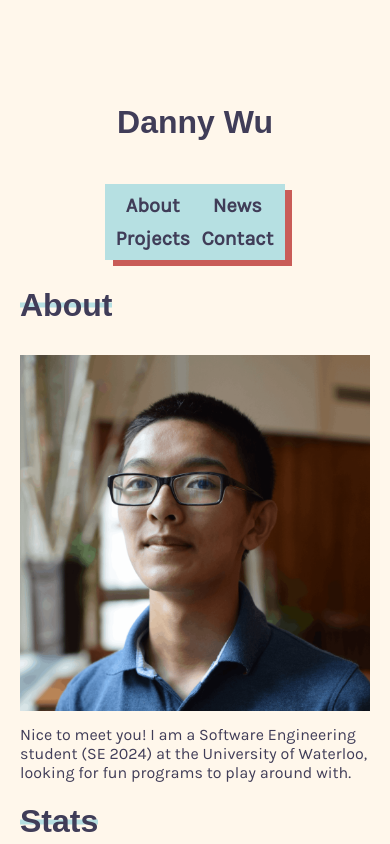
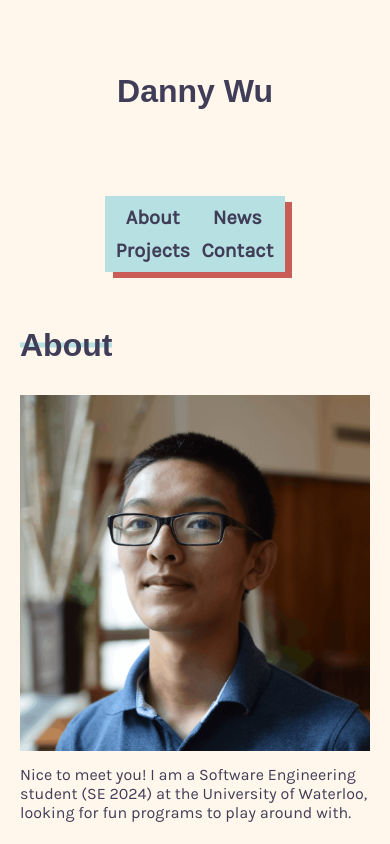
Before and after one commit to dannywuwu/dannywuwu.github.io, a React (Create React App) app: page / in a window 390 px wide. Shown: the top 844 px of the page. Built offline with nearby package versions, Linux system fonts and the light colour scheme.

Commit message:
mobile styles are decent

```diff
--- a/src/Components/About.tsx
+++ b/src/Components/About.tsx
@@ -6,16 +6,6 @@ interface AboutProps {}
 export const About: React.FC<AboutProps> = () => {
   return (
     <div className="about-wrapper">
-      <div className="intro">
-        <h1 className="section-title" id="about">
-          About
-        </h1>
-        <img src="images/dw.png" alt="danny" />
-        <p>
-          Nice to meet you! I am a Software Engineering student (SE 2024) at the
-          University of Waterloo, looking for fun programs to play around with.
-        </p>
-      </div>
       <div className="stats">
         <h1 className="section-title">Stats</h1>
         {/* Coding */}
--- a/src/Components/Intro.tsx
+++ b/src/Components/Intro.tsx
@@ -9,6 +9,16 @@ export const Intro = (props: Props) => {
     <div className="intro-wrapper">
       <h1 id="intro-name">Danny Wu</h1>
       <Navbox></Navbox>
+      <div className="about-intro">
+        <h1 className="section-title" id="about">
+          About
+        </h1>
+        <img src="images/dw.png" alt="danny" />
+        <p>
+          Nice to meet you! I am a Software Engineering student (SE 2024) at the
+          University of Waterloo, looking for fun programs to play around with.
+        </p>
+      </div>
     </div>
   );
 };
--- a/src/index.css
+++ b/src/index.css
@@ -5,6 +5,7 @@
 }
 
 html {
+  height: 100%;
   font-size: 62.5%;
 }
 
@@ -24,6 +25,7 @@ li {
 }
 
 body {
+  min-height: 100%;
   background-color: #fff7eb;
   font-family: "Karla", sans-serif;
 }
--- a/src/res/styles/Contact.scss
+++ b/src/res/styles/Contact.scss
@@ -8,6 +8,7 @@
   display: flex;
   min-width: 0;
   gap: 15px;
+  padding-bottom: 2rem;
 }
 
 a {
--- a/src/res/styles/Intro.scss
+++ b/src/res/styles/Intro.scss
@@ -1,11 +1,9 @@
 .intro-wrapper {
   display: grid;
-  grid-template-rows: 4fr 2fr;
+  grid-template-rows: 3fr 3fr 6fr;
+  height: 95vh;
 }
 
 #intro-name {
-  margin-top: 10vh;
-  margin-bottom: 5vh;
-  margin-left: auto;
-  margin-right: auto;
+  margin: auto;
 }
--- a/src/res/styles/Navbox.scss
+++ b/src/res/styles/Navbox.scss
@@ -28,5 +28,5 @@
 }
 
 .nav-wrapper {
-  margin: 0 auto;
+  margin: auto auto;
 }
--- a/src/res/styles/Projects.scss
+++ b/src/res/styles/Projects.scss
@@ -3,6 +3,9 @@
   justify-content: space-around;
   flex-direction: column;
   gap: 0.5rem;
+  h3 {
+    text-decoration: underline;
+  }
 }
 
 .tags {
```
